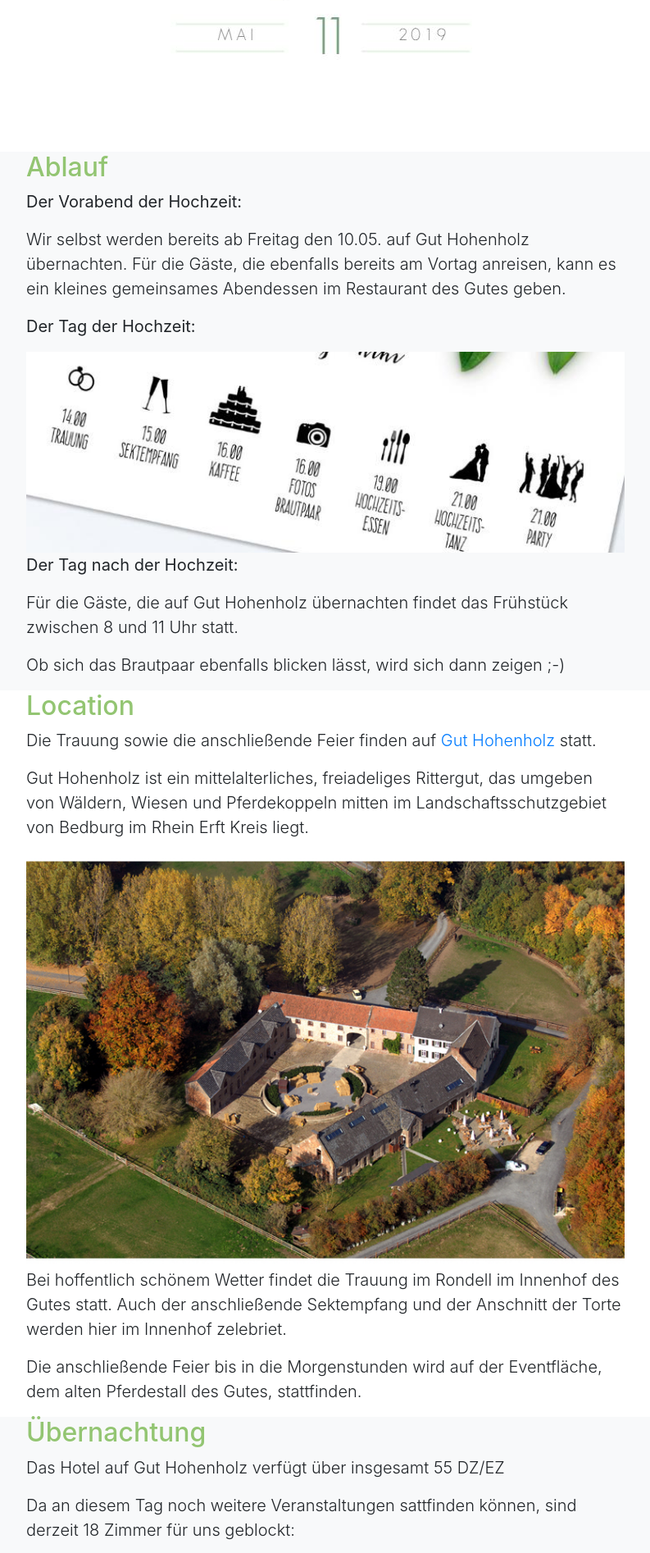
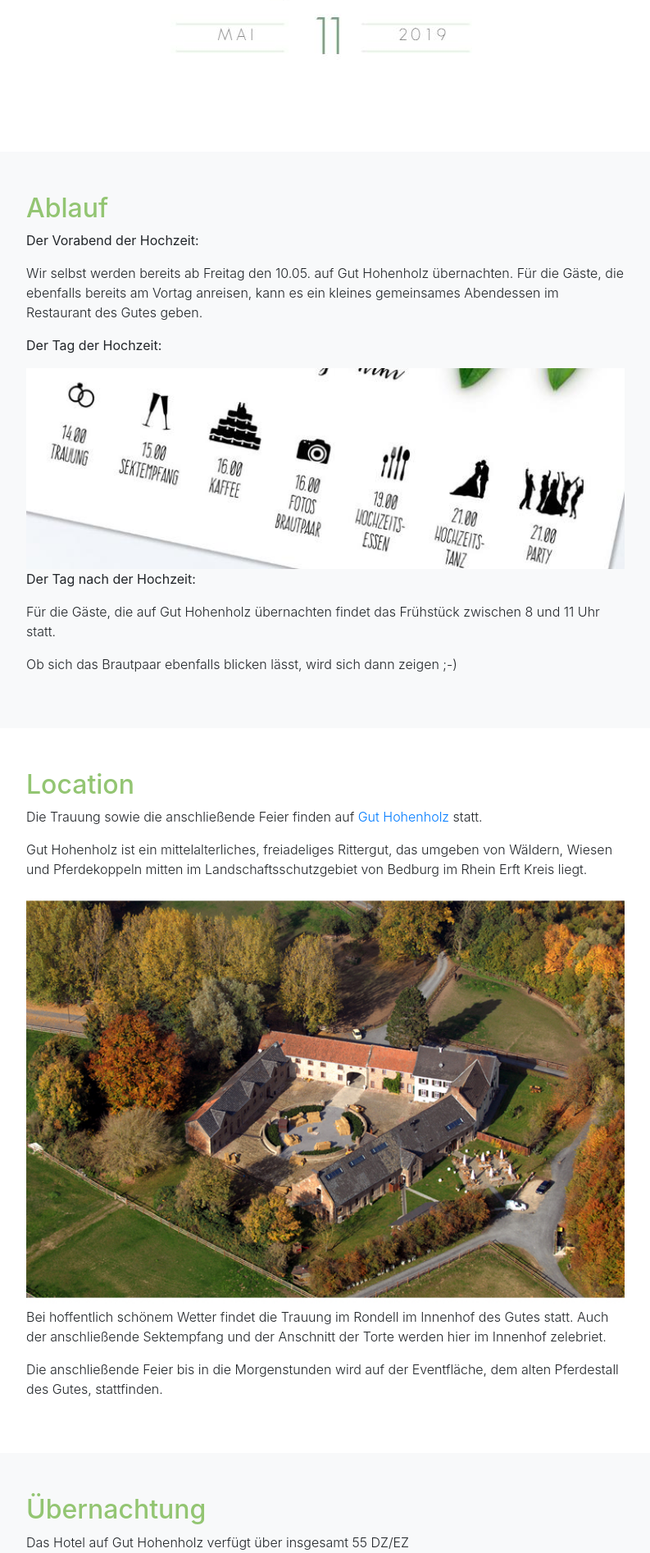
Before and after one commit to bastiwasti/hochzeit, a Django app: page / in a window 1280 px wide. Shown: the part 825-2719 px from the top of the page at 82% size, without its empty margins (243-1036 px from the left). Run offline with Django 3.2, Linux system fonts and the light colour scheme; a user stored in the database is signed in; data comes from the database, SQL or seed files in the repository; some libraries are stand-ins or nearby versions.

Commit message:
font size, padding

```diff
--- a/form/static/css/scrolling-nav.css
+++ b/form/static/css/scrolling-nav.css
@@ -20,10 +20,14 @@ header {
 }
 
 section {
-  padding: 0 0;
+  padding: 50px 0;
  /* background-image: url('../images/footer.JPG'); */
 }
 
 h2 { /* 1 priority score, not enough to override Bootstrap jumbotron definition */
   color: #93c572;
 }
+
+.lead {
+    font-size: 16px;
+}
```
